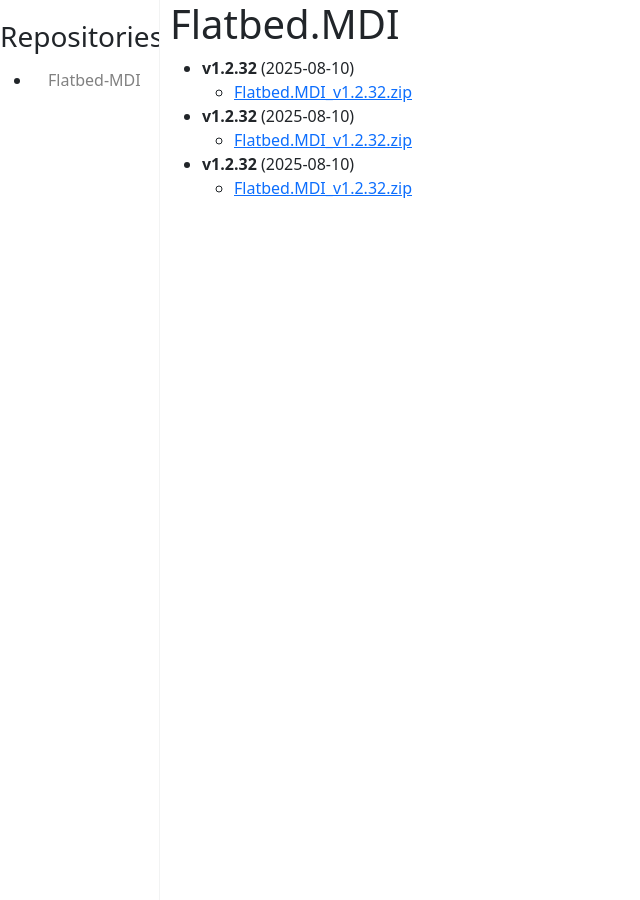
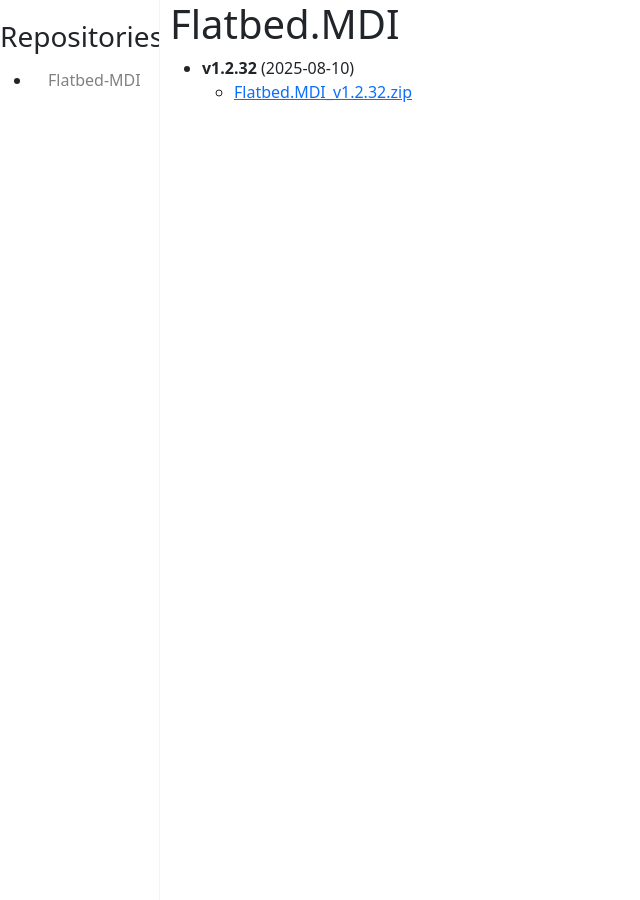
Before and after one commit to DKorablin/DKorablin.github.io, a Jekyll site: the page built from Flatbed-MDI/index.html, in a window 1280 px wide. Shown: the whole page, without its empty margins (0-640 px from the left). Built offline with Jekyll 4.4.1, drawn with Linux system fonts in a browser that asks for light colours.

Commit message:
Removed invalid file path

```diff
--- a/_data/Flatbed-MDI.yml
+++ b/_data/Flatbed-MDI.yml
@@ -3,13 +3,3 @@
   files:
     - name: "Flatbed.MDI_v1.2.32.zip"
       url: "/Flatbed-MDI/v1.2.32/Flatbed.MDI_v1.2.32.zip"
-- tag: "v1.2.32"
-  date: "2025-08-10"
-  files:
-    - name: "Flatbed.MDI_v1.2.32.zip"
-      url: "/Flatbed-MDI/Flatbed.MDI_v1.2.32.zip"
-- tag: "v1.2.32"
-  date: "2025-08-10"
-  files:
-    - name: "Flatbed.MDI_v1.2.32.zip"
-      url: "/Flatbed-MDI/Flatbed.MDI_v1.2.32.zip"
```
